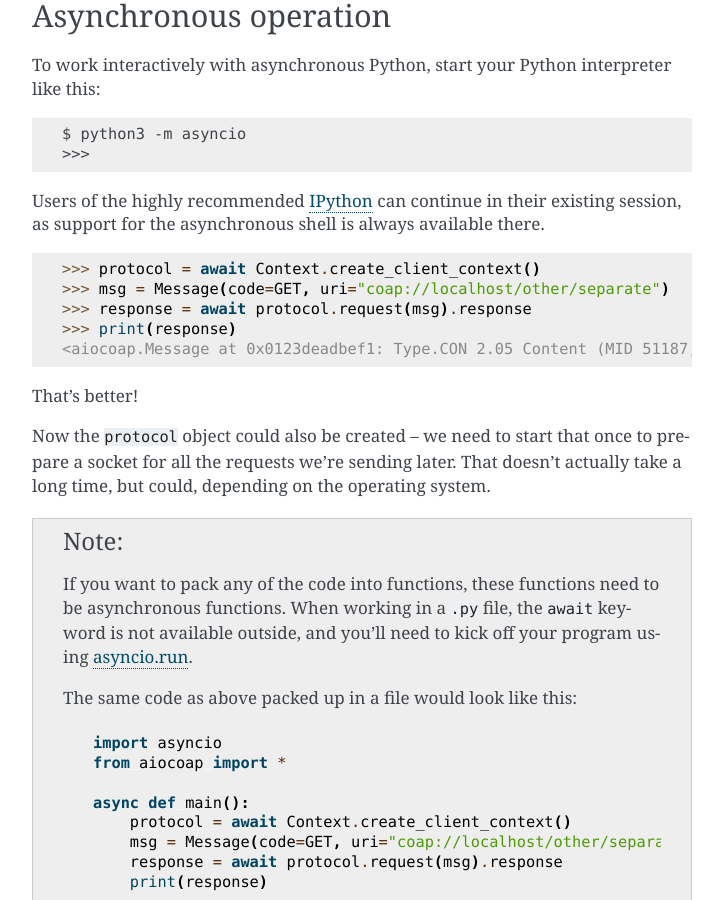
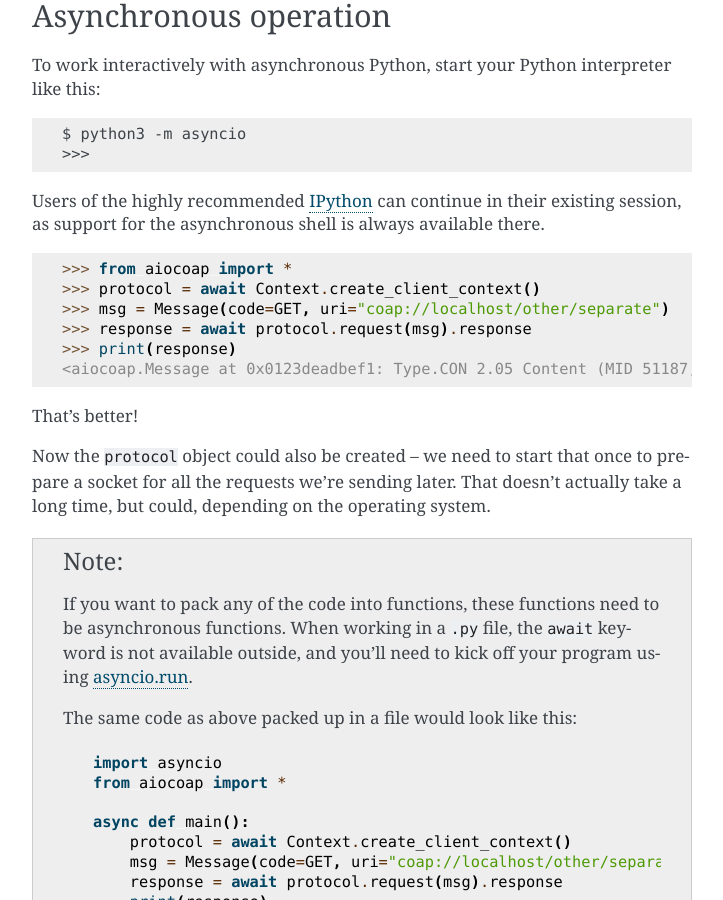
Before and after one commit to chrysn/aiocoap, a Sphinx documentation site: the page built from doc/guidedtour.rst, in a window 1280 px wide and 900 px high, scrolled down 3139 px. Shown: the whole window, without its empty margins (388-1111 px from the left). Built offline with Sphinx 7.4.7, drawn with Linux system fonts in a browser that asks for light colours; pages that are not in the unit, such as notebooks, are missing from menus.

Commit message:
doc: Fix missing import in examples

```diff
--- a/doc/guidedtour.rst
+++ b/doc/guidedtour.rst
@@ -146,6 +146,7 @@ session, as support for the asynchronous shell is always available there.
 
 ::
 
+    >>> from aiocoap import *
     >>> protocol = await Context.create_client_context()
     >>> msg = Message(code=GET, uri="coap://localhost/other/separate")
     >>> response = await protocol.request(msg).response
```
